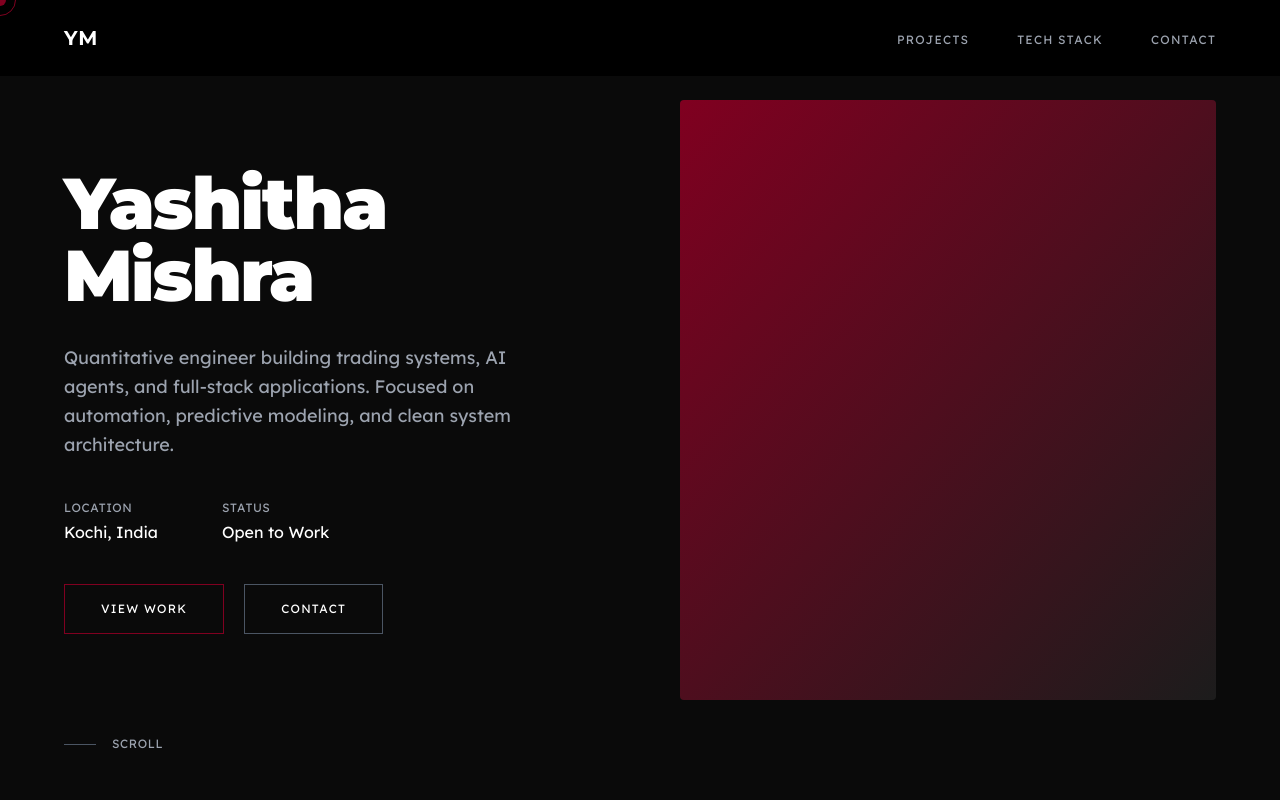
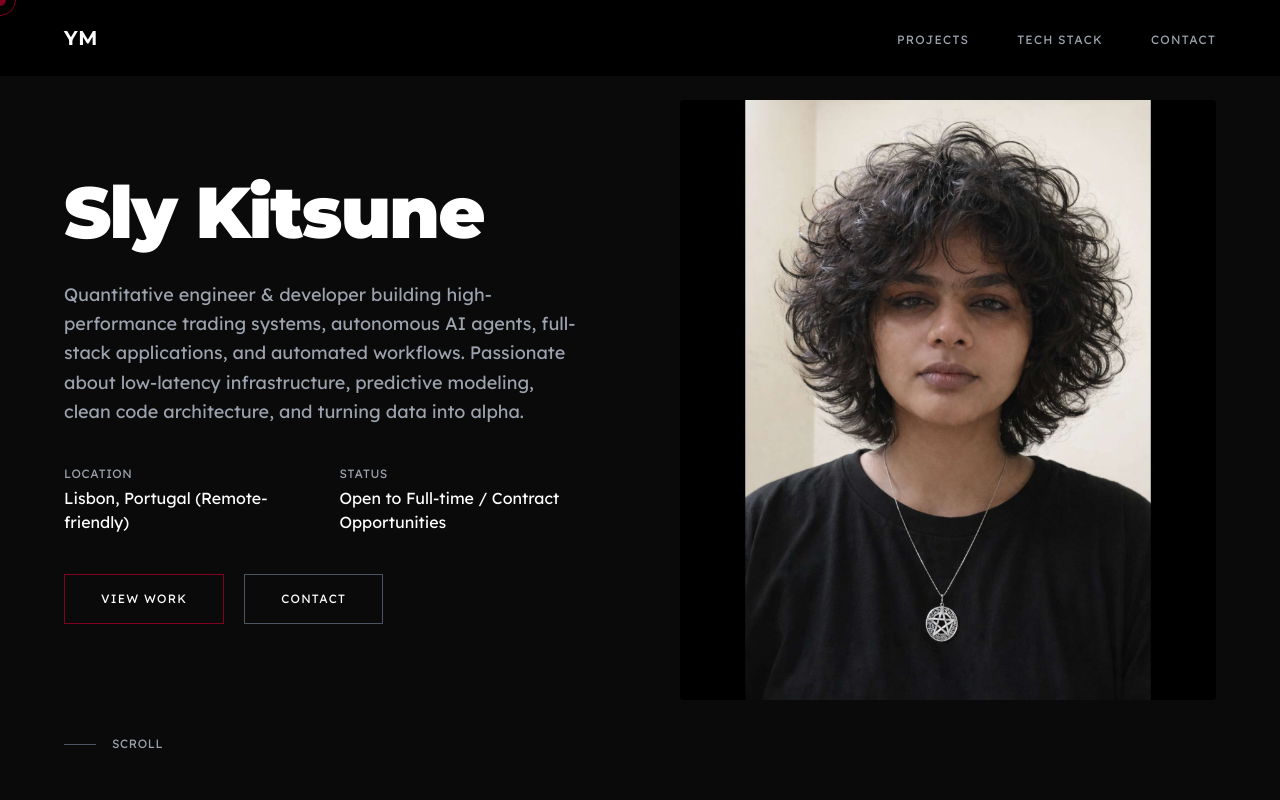
Before and after one commit to Sly-kitsune/Portfolio, a Next.js app: page / in a window 1280 px wide. Shown: the top 800 px of the page. Built offline with nearby package versions, Linux system fonts and the light colour scheme.

Commit message:
Update Hero component with new name and bio

```diff
--- a/components/Hero.tsx
+++ b/components/Hero.tsx
@@ -1,34 +1,40 @@
 'use client'
-
 import { motion } from 'framer-motion'
 
 export default function Hero() {
   return (
-    <section className="min-h-screen grid md:grid-cols-2 gap-20 items-center px-8 md:px-16 pt-32 md:pt-0" id="home">
+    <section
+      className="min-h-screen grid md:grid-cols-2 gap-20 items-center px-8 md:px-16 pt-32 md:pt-0"
+      id="home"
+    >
       <motion.div
         initial={{ opacity: 0, y: 20 }}
         animate={{ opacity: 1, y: 0 }}
         transition={{ duration: 0.8 }}
       >
         <h1 className="font-montserrat text-5xl md:text-7xl font-black mb-8 leading-tight tracking-tight">
-          Yashitha Mishra
+          {/* ← Replace with your real name */}
+          Sly Kitsune
         </h1>
         <p className="text-lg text-gray-400 mb-10 leading-relaxed max-w-lg">
-          Quantitative engineer building trading systems, AI agents, and full-stack applications.
-          Focused on automation, predictive modeling, and clean system architecture.
+          {/* ← Update this to your real bio / focus areas */}
+          Quantitative engineer & developer building high-performance trading systems,
+          autonomous AI agents, full-stack applications, and automated workflows.
+          Passionate about low-latency infrastructure, predictive modeling, clean code architecture,
+          and turning data into alpha.
         </p>
-
         <div className="flex gap-16 mb-10">
           <div>
             <div className="text-xs uppercase tracking-wider text-gray-400 mb-1">Location</div>
-            <div className="text-white">Kochi, India</div>
+            {/* ← Your real location */}
+            <div className="text-white">Lisbon, Portugal (Remote-friendly)</div>
           </div>
           <div>
             <div className="text-xs uppercase tracking-wider text-gray-400 mb-1">Status</div>
-            <div className="text-white">Open to Work</div>
+            {/* ← Your current status */}
+            <div className="text-white">Open to Full-time / Contract Opportunities</div>
           </div>
         </div>
-
         <div className="flex gap-5">
           <a
             href="#projects"
@@ -49,10 +55,13 @@ export default function Hero() {
         initial={{ opacity: 0, scale: 0.95 }}
         animate={{ opacity: 1, scale: 1 }}
         transition={{ duration: 0.8, delay: 0.2 }}
-        className="hidden md:block w-full h-[600px] bg-gradient-to-br from-burgundy to-midnight-black rounded"
+        className="hidden md:block w-full h-[600px] bg-gradient-to-br from-burgundy to-midnight-black rounded overflow-hidden"
       >
-        {/* Add your image here */}
-        {/* <img src="/pfp.jpg" alt="Profile" className="w-full h-full object-cover rounded" /> */}
+        <img
+          src="/pfp.jpg"
+          alt="Sly Kitsune"
+          className="w-full h-full object-cover"
+        />
       </motion.div>
 
       <div className="absolute bottom-12 left-8 md:left-16 flex items-center gap-4 text-xs uppercase tracking-wider text-gray-400">
```
